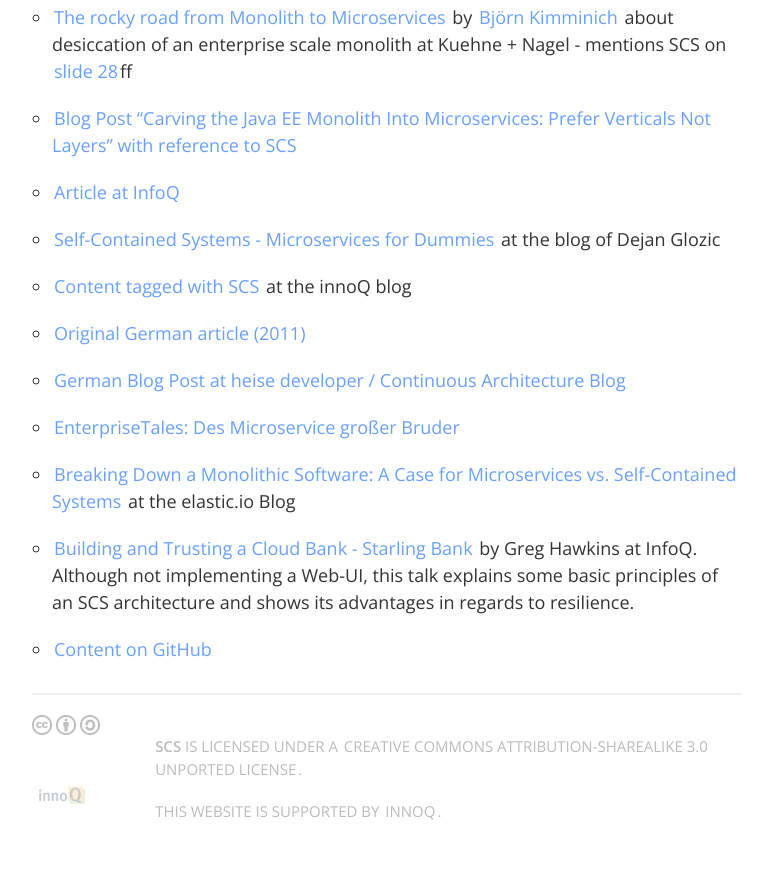
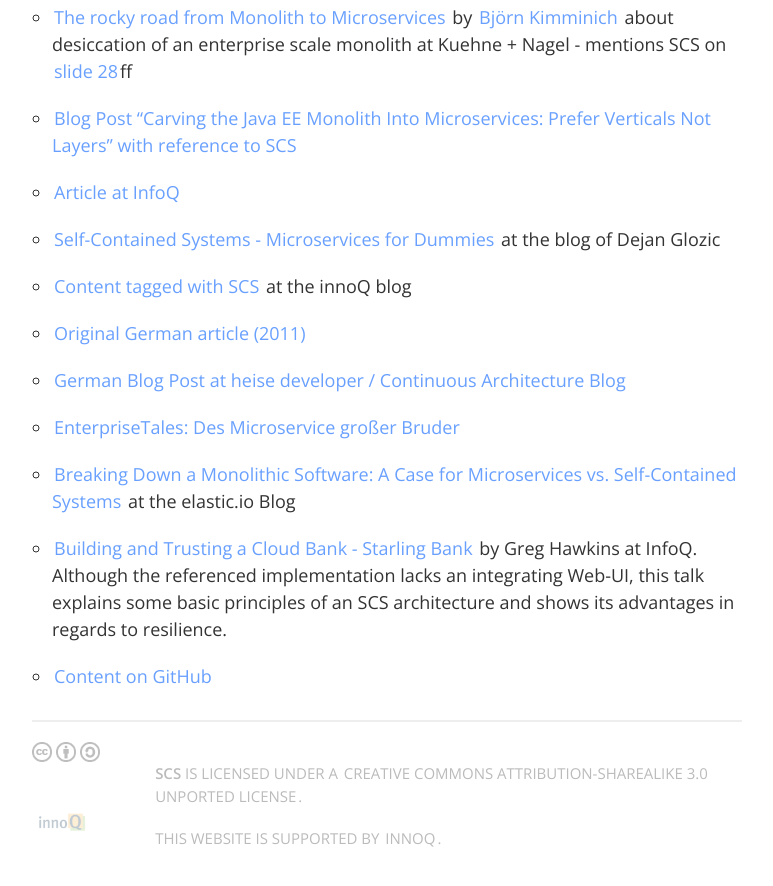
Before and after one commit to innoq/SCS, a Jekyll site: the page built from links.md, in a window 1280 px wide and 900 px high, scrolled down 1202 px. Shown: the top 886 px of the window, without its empty margins (128-901 px from the left). Built offline with Jekyll 4.4.1, drawn with Linux system fonts in a browser that asks for light colours.

Commit message:
add subject to clarifying content

```diff
--- a/links.md
+++ b/links.md
@@ -64,6 +64,6 @@
 
 * [Breaking Down a Monolithic Software: A Case for Microservices vs. Self-Contained Systems](http://www.elastic.io/breaking-down-monolith-microservices-and-self-contained-systems/) at the elastic.io Blog
 
-* [Building and Trusting a Cloud Bank - Starling Bank](https://www.infoq.com/presentations/starling-bank-resilience/) by Greg Hawkins at InfoQ. Although not implementing a Web-UI, this talk explains some basic principles of an SCS architecture and shows its advantages in regards to resilience.
+* [Building and Trusting a Cloud Bank - Starling Bank](https://www.infoq.com/presentations/starling-bank-resilience/) by Greg Hawkins at InfoQ. Although the referenced implementation lacks an integrating Web-UI, this talk explains some basic principles of an SCS architecture and shows its advantages in regards to resilience.
 
 * [Content on GitHub](https://github.com/innoq/SCS)
```
